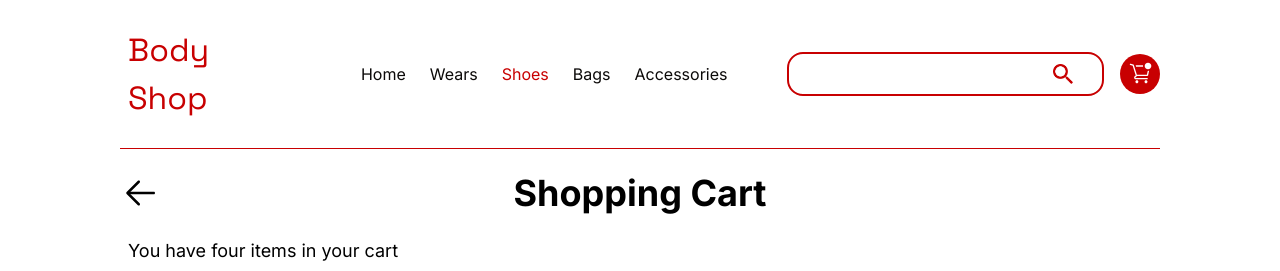
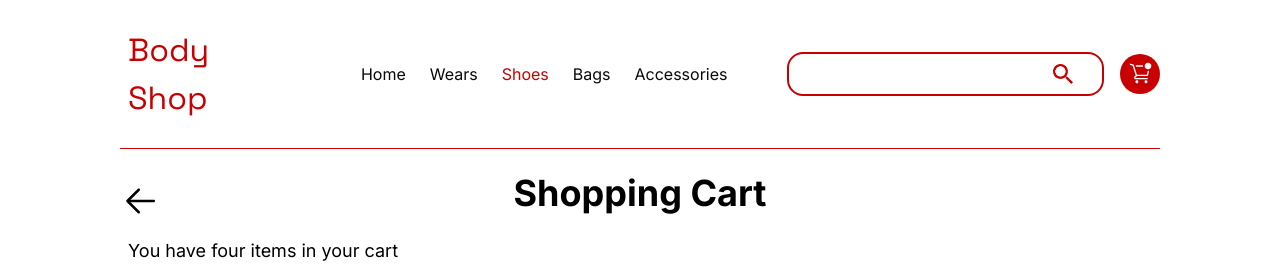
Before and after one commit to ayomikun-ade/HNG-F2-BodyShop, a React (Vite) app: page /cart in a window 1280 px wide. Shown: the top 271 px of the page. Built offline with nearby package versions, Linux system fonts and the light colour scheme.

Commit message:
adjusted title alignment

```diff
--- a/src/components/Title.jsx
+++ b/src/components/Title.jsx
@@ -8,7 +8,7 @@ const Title = ({ title, nav }) => {
         <img
           src="/back.svg"
           alt="back button"
-          className="absolute -top-9 sm:top-0"
+          className="absolute w-6 sm:w-fit mt-2 sm:top-0"
         />
       </Link>
       <h1 className="text-4xl mt-2 font-bold text-center">{title}</h1>
```
